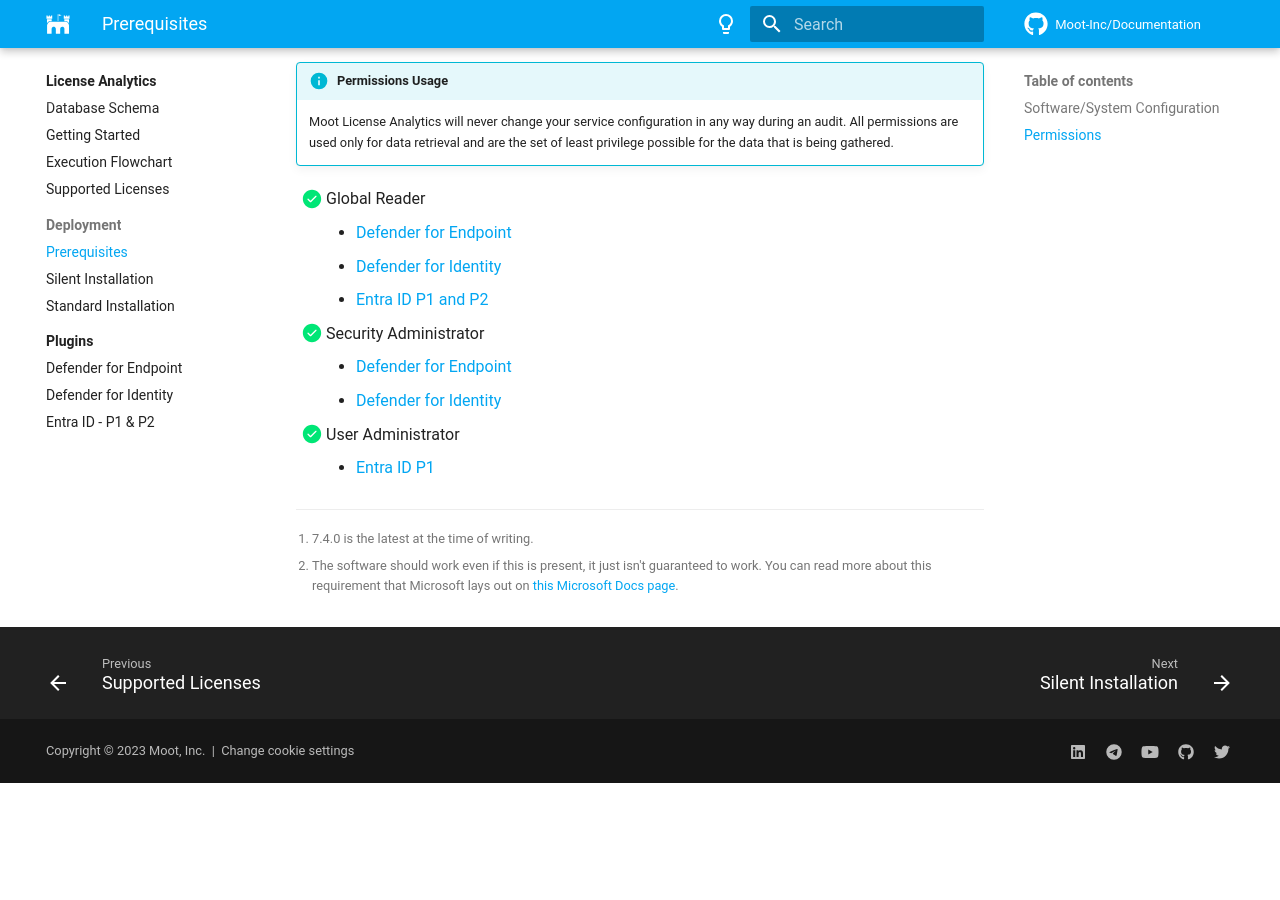
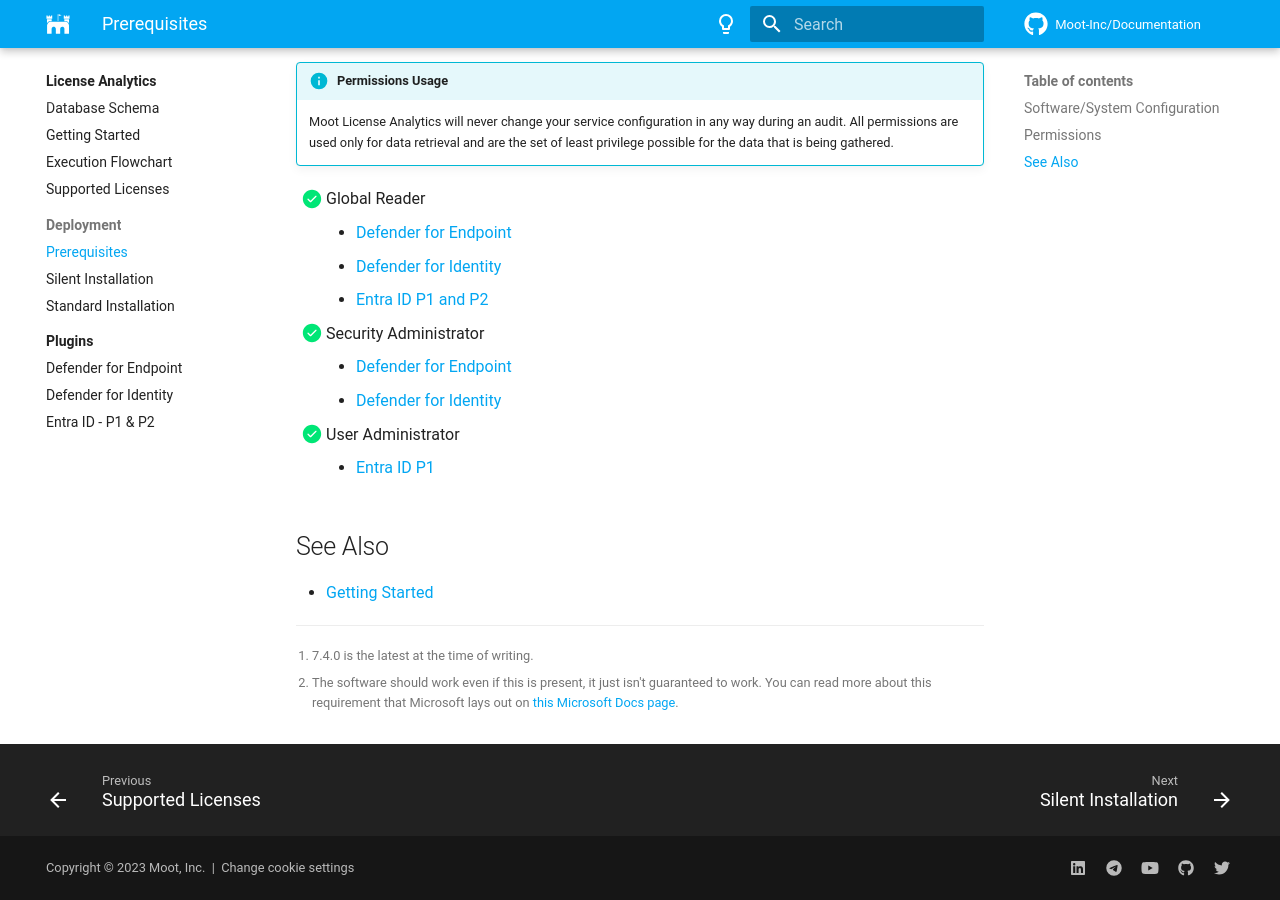
Before and after one commit to Software-Hardware-Integration-Lab/Documentation, an MkDocs documentation site: the page built from docs/License-Analytics/Deployment/Prerequisites.md, in a window 1280 px wide and 900 px high, scrolled down 601 px. Built offline with MkDocs 1.6.1 and Material for MkDocs 9.7.7, drawn with Linux system fonts in a browser that asks for light colours; comment, search, counter and statistics services are not loaded; before the commit the page ends 1384 px from its top, so only the background shows below that.

Commit message:
Add See Also Link
This helps with page discovery and next steps.

```diff
--- a/docs/License-Analytics/Deployment/Prerequisites.md
+++ b/docs/License-Analytics/Deployment/Prerequisites.md
@@ -25,5 +25,9 @@ The sub-bullet points are the description of what configurations are read by the
 - [X] User Administrator
     - [Entra ID P1](../Plugins/EntraID.md)
 
+## See Also
+
+- [Getting Started](../Getting-Started.md)
+
 [^1]: 7.4.0 is the latest at the time of writing.
 [^2]: The software should work even if this is present, it just isn't guaranteed to work. You can read more about this requirement that Microsoft lays out on [this Microsoft Docs page](https://learn.microsoft.com/en-us/microsoft-365/enterprise/microsoft-365-network-connectivity-principles){:target="_blank"}.
```
